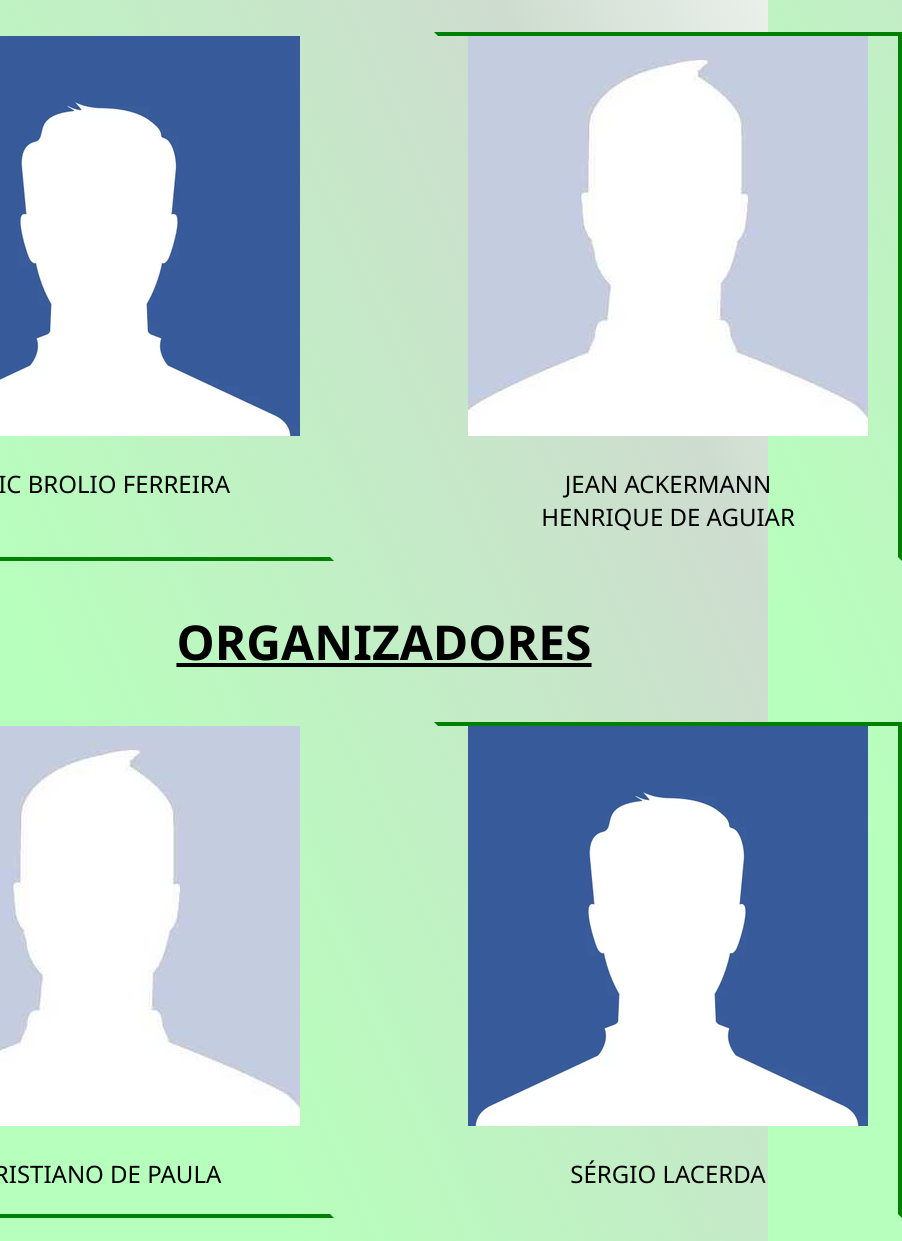
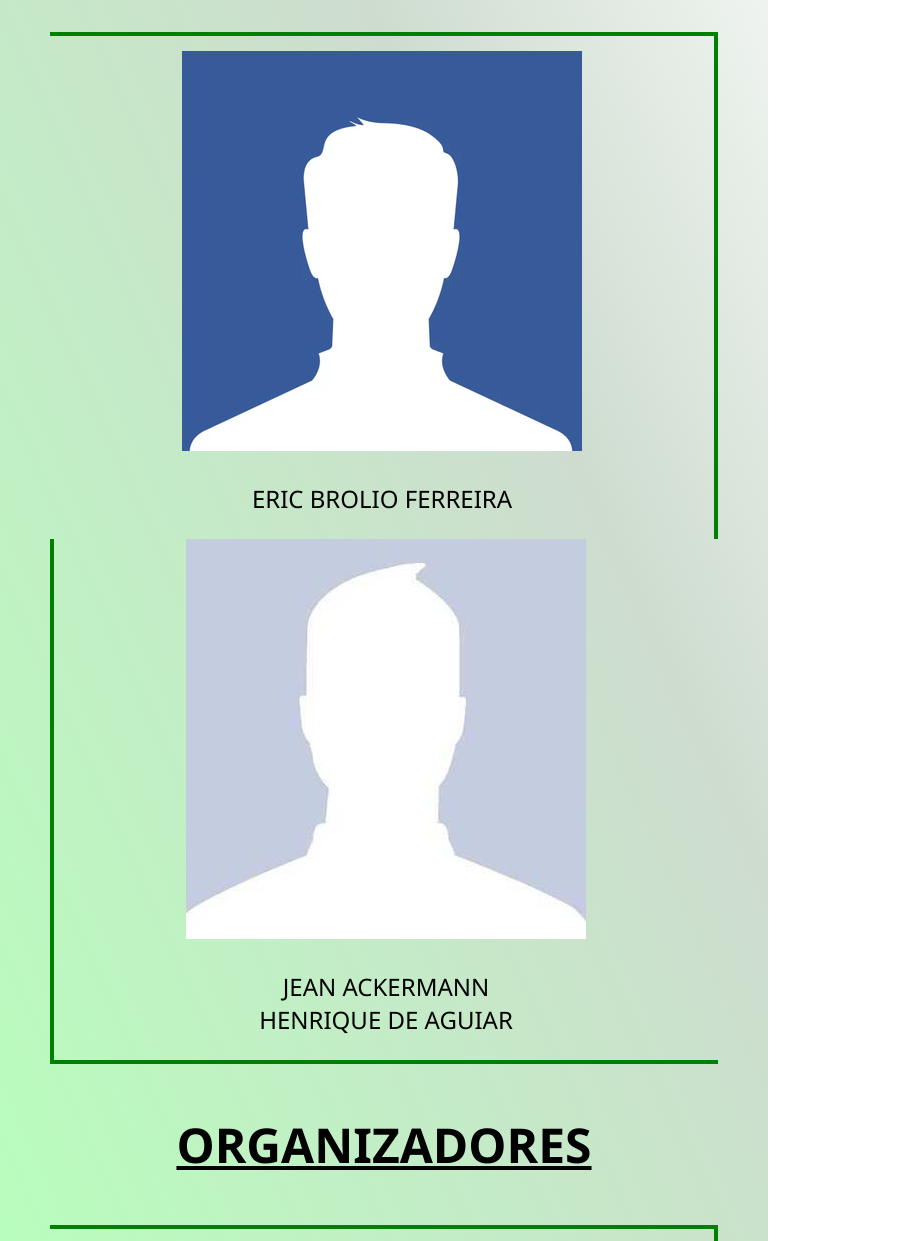
Before and after one commit to Yukkie-bdb/Projeto-API-COVID-byEric-Jean, a plain HTML site: page equipe.html in a window 768 px wide. Shown: the part 437-1678 px from the top of the page, 902 px wide, since content can reach past the window. Drawn offline with Linux system fonts and the light colour scheme.

Commit message:
Quando eu pensei que tinha acabado, aparece algo que eu esqueci

```diff
--- a/css/estilos.css
+++ b/css/estilos.css
@@ -848,4 +848,34 @@ th {
     tr {
         font-size: 25px;
     }
+
+    #equipes {
+        flex-direction: column;
+    }
+
+    .bordaesquerda {
+        border-top: 4px solid green;
+        border-right: 4px solid green;
+        border-bottom: 0;
+        border-left: 0;
+    }
+
+    .bordadireita {
+        border-bottom: 4px solid green;
+        border-left: 4px solid green;
+        border-top: 0;
+        border-right: 0;
+    }
+
+    #pessoa1 {
+        padding-top: 15px;
+        margin-left: 50px;
+
+    }
+
+    #pessoa2 {
+        margin-right: 50px;
+
+    }
+
 }
```
